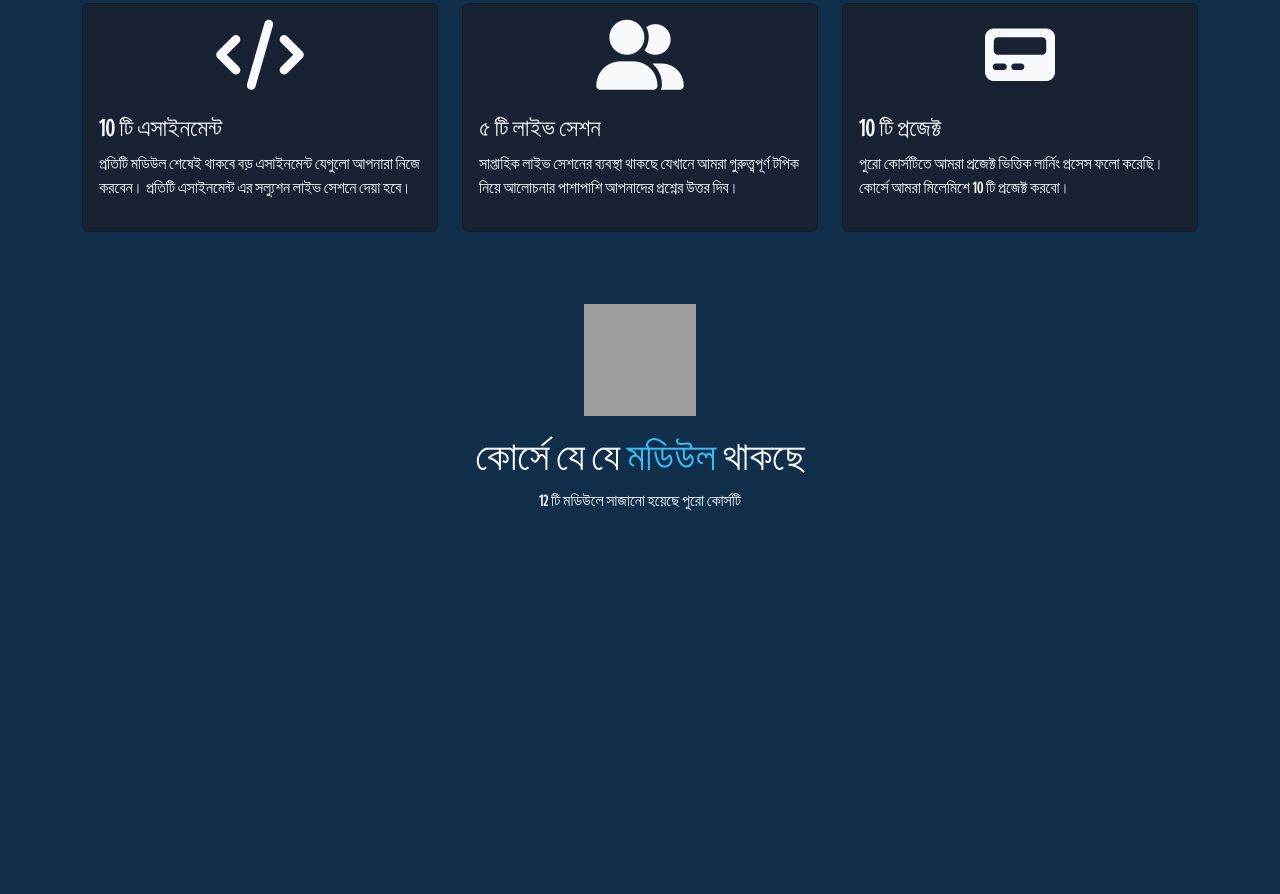
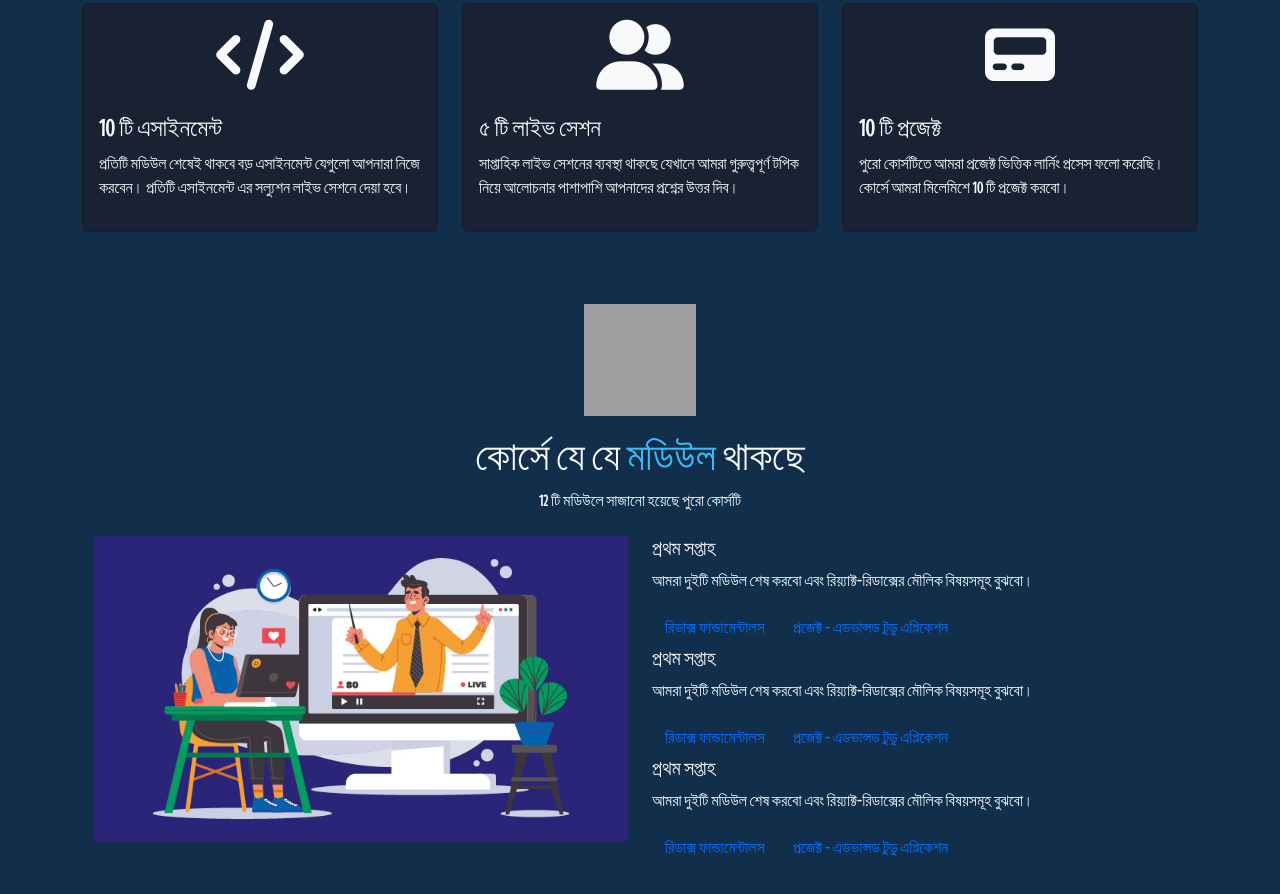
Before and after one commit to arjun1571/learn-with-sumit-clone, a plain HTML site: page index.html in a window 1280 px wide. Shown: the part 1062-1956 px from the top of the page. Before the commit the page ends 1590 px from the top, so only its background shows below. Drawn offline with nearby package versions, Linux system fonts and the light colour scheme; grey boxes are pictures that could not be loaded.

Commit message:
module section added done

```diff
--- a/index.html
+++ b/index.html
@@ -247,7 +247,63 @@
           <div class="d-flex justify-content-center text-light mt-3">
             <div>
               <h1>কোর্সে যে যে <span>মডিউল</span> থাকছে</h1>
-              <p class="text-center">12 টি মডিউলে সাজানো হয়েছে পুরো কোর্সটি</p>
+              <p class="text-center mb-4">
+                12 টি মডিউলে সাজানো হয়েছে পুরো কোর্সটি
+              </p>
+            </div>
+          </div>
+        </div>
+      </section>
+      <section>
+        <div class="container mb-5">
+          <div class="row">
+            <div class="col-6 text-light">
+              <img class="img-fluid " src="img/sideimg.jpg" alt="" />
+            </div>
+            <div class="col-6 text-light">
+              <div>
+                <h5>প্রথম সপ্তাহ</h5>
+                <p>
+                  আমরা দুইটি মডিউল শেষ করবো এবং রিয়্যাক্ট-রিডাক্সের মৌলিক
+                  বিষয়সমূহ বুঝবো।
+                </p>
+                <div>
+                  <button class="btn text-primary">
+                    রিডাক্স ফান্ডামেন্টালস
+                  </button>
+                  <button class="btn text-primary">
+                    প্রজেক্ট - এডভান্সড টুডু এপ্লিকেশন
+                  </button>
+                </div>
+              <div>
+                <h5>প্রথম সপ্তাহ</h5>
+                <p>
+                  আমরা দুইটি মডিউল শেষ করবো এবং রিয়্যাক্ট-রিডাক্সের মৌলিক
+                  বিষয়সমূহ বুঝবো।
+                </p>
+                <div>
+                  <button class="btn text-primary">
+                    রিডাক্স ফান্ডামেন্টালস
+                  </button>
+                  <button class="btn text-primary">
+                    প্রজেক্ট - এডভান্সড টুডু এপ্লিকেশন
+                  </button>
+                </div>
+              <div>
+                <h5>প্রথম সপ্তাহ</h5>
+                <p>
+                  আমরা দুইটি মডিউল শেষ করবো এবং রিয়্যাক্ট-রিডাক্সের মৌলিক
+                  বিষয়সমূহ বুঝবো।
+                </p>
+                <div>
+                  <button class="btn text-primary">
+                    রিডাক্স ফান্ডামেন্টালস
+                  </button>
+                  <button class="btn text-primary">
+                    প্রজেক্ট - এডভান্সড টুডু এপ্লিকেশন
+                  </button>
+                </div>
+              </div>
             </div>
           </div>
         </div>
```
Also changed, not shown: img/sideimg.jpg (added).
